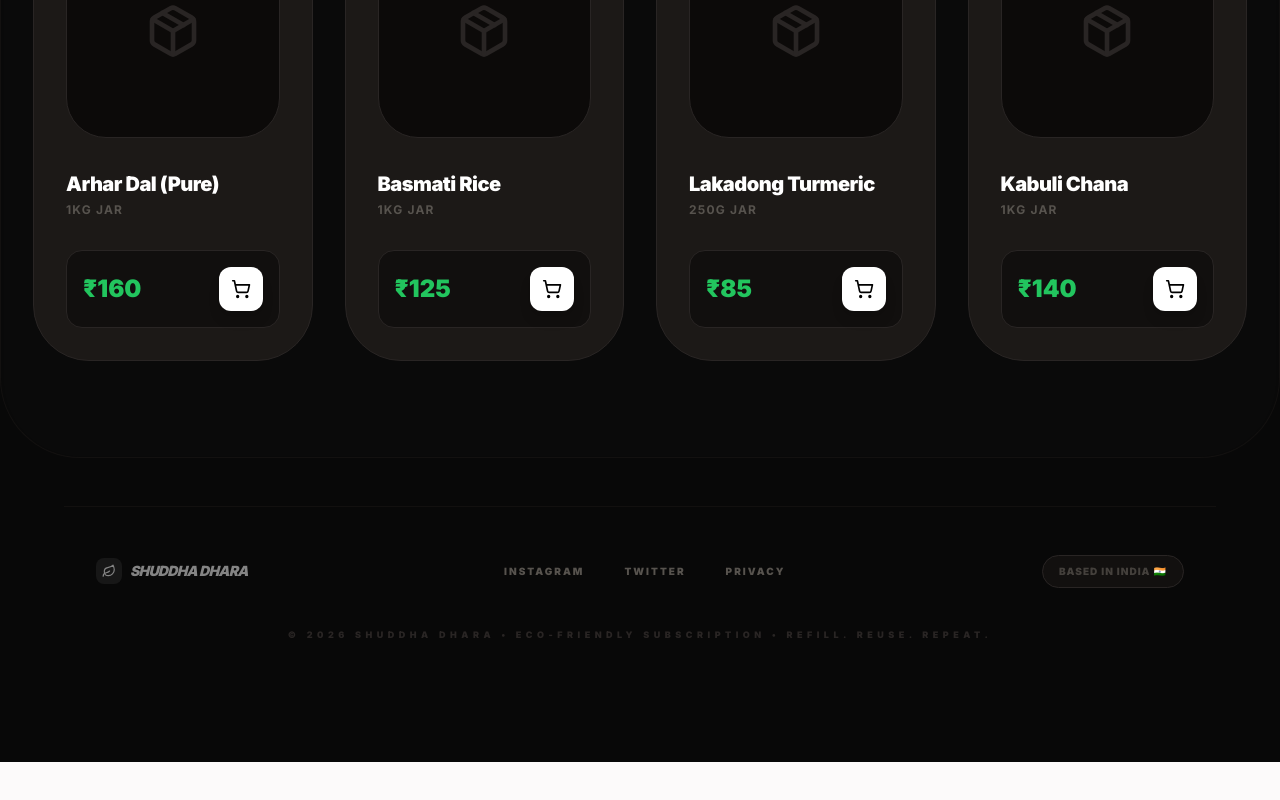
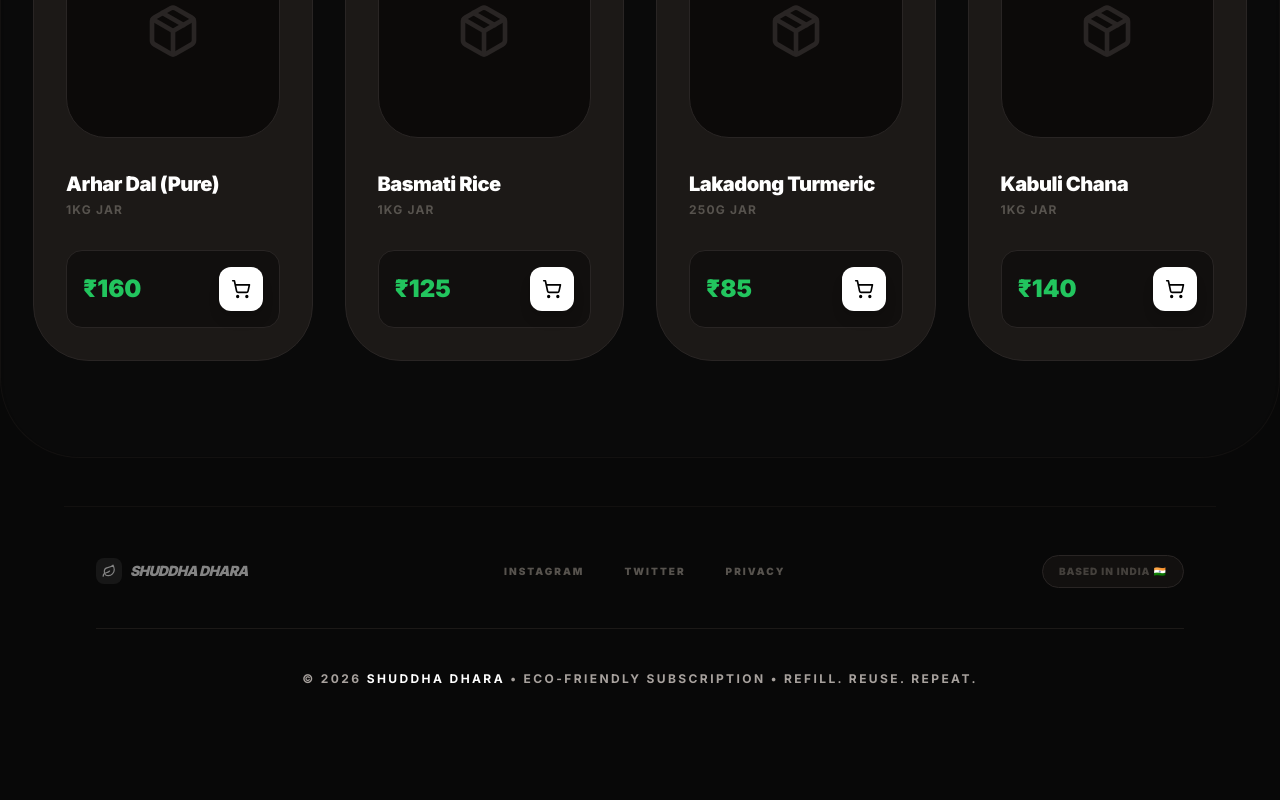
Before and after one commit to adarshshukla-dev/Shuddha-Dhara, a Next.js app: page / in a window 1280 px wide. Shown: the part 2134-2934 px from the top of the page. Before the commit the page ends 2896 px from the top, so only its background shows below. Built offline with nearby package versions, Linux system fonts and the light colour scheme.

Commit message:
Update page.js

```diff
--- a/app/page.js
+++ b/app/page.js
@@ -176,10 +176,10 @@
           </div>
         </div>
 
-        <div className="text-center">
-          <p className="text-stone-800 font-black text-[9px] uppercase tracking-[0.5em] leading-relaxed">
-            © 2026 SHUDDHA DHARA • ECO-FRIENDLY SUBSCRIPTION • REFILL. REUSE. REPEAT.
-          </p>
+        <div className="text-center border-t border-stone-900 pt-10">
+        <p className="text-stone-400 font-bold text-[12px] uppercase tracking-[0.2em] leading-relaxed">
+       © 2026 <span className="text-white">SHUDDHA DHARA</span> • ECO-FRIENDLY SUBSCRIPTION • REFILL. REUSE. REPEAT.
+        </p>
         </div>
       </footer>
 
```
